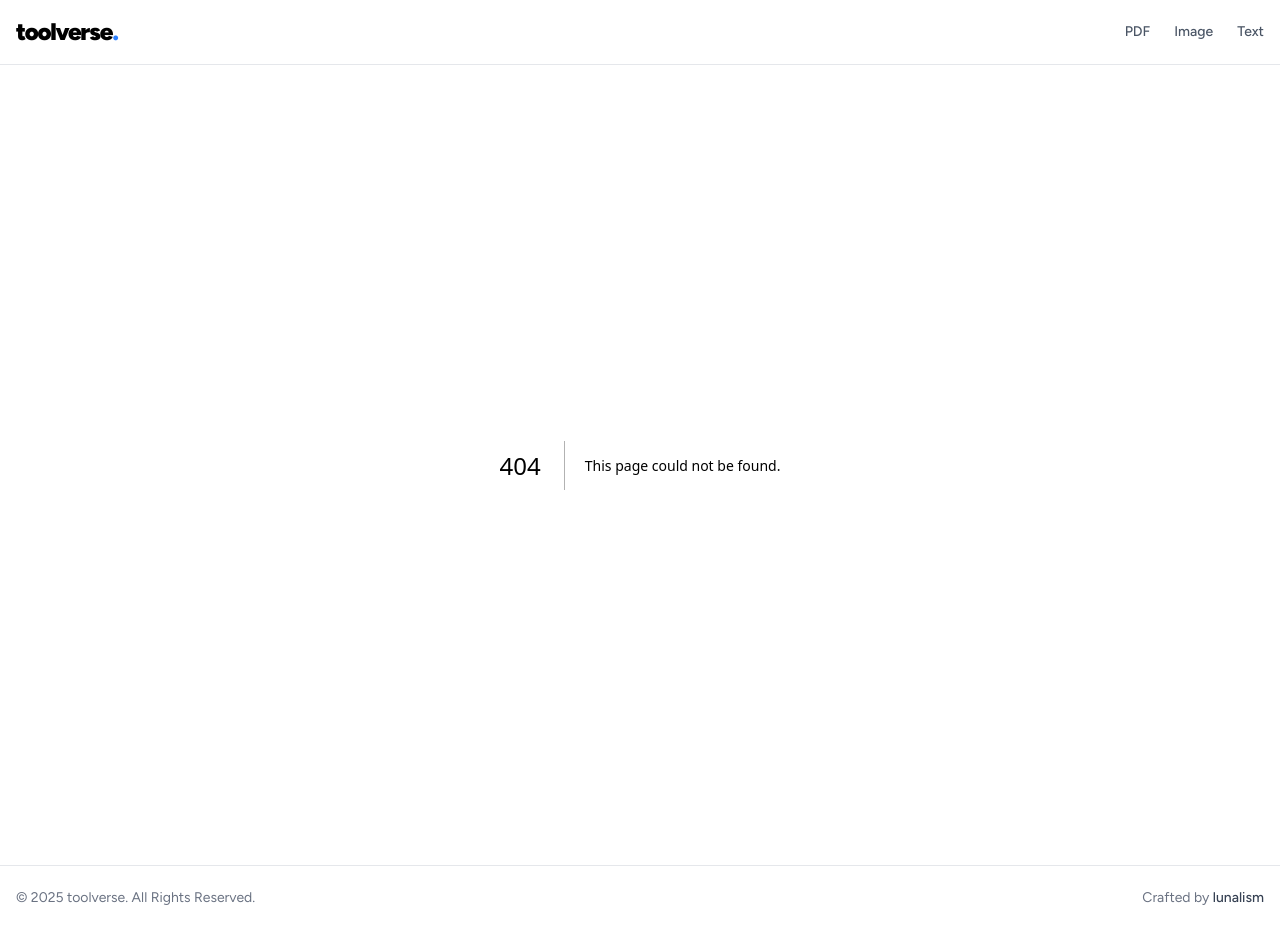
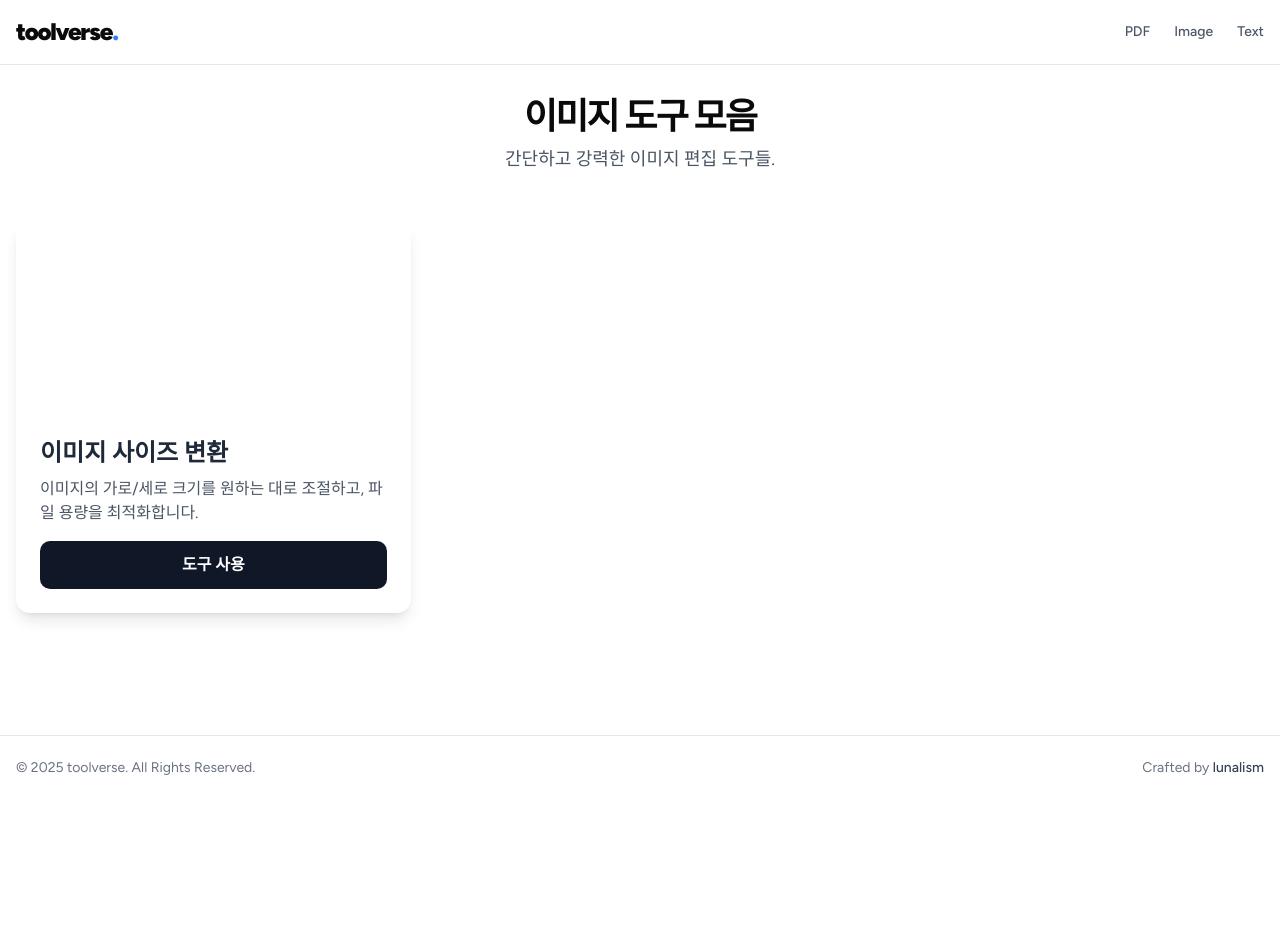
Before and after one commit to lunalism/toolverse, a Next.js app: page /image in a window 1280 px wide. Before the commit this address had no page. After the commit the page ends 800 px from the top, so only its background shows below. Built offline with nearby package versions, Linux system fonts and the light colour scheme; no server answers.

Commit message:
feat: Add UI scaffold for Image Tools section and Resizer page

```diff
--- /dev/null
+++ b/src/app/image/page.tsx
@@ -0,0 +1,74 @@
+// src/app/image/page.tsx
+
+"use client";
+
+import { useState, useEffect } from "react";
+import Link from "next/link";
+
+type UnsplashPhoto = { urls: { small: string; }; };
+
+const tools = [
+    {
+        href: "/image/resizer",
+        title: "이미지 사이즈 변환",
+        description: "이미지의 가로/세로 크기를 원하는 대로 조절하고, 파일 용량을 최적화합니다.",
+    },
+];
+
+const keywords = ['photo', 'art', 'camera', 'colorful'];
+
+export default function ImageToolsPage() {
+    const [imageUrls, setImageUrls] = useState<string[]>([]);
+    const [isLoading, setIsLoading] = useState<boolean>(true);
+
+    useEffect(() => {
+        const fetchImages = async () => {
+            try {
+                const response = await fetch( `https://api.unsplash.com/photos/random?query=${keywords.join(',')}&count=${tools.length}`, { headers: { Authorization: `Client-ID ${process.env.NEXT_PUBLIC_UNSPLASH_ACCESS_KEY}` } });
+                if (!response.ok) throw new Error('Unsplash API Error');
+                const data: UnsplashPhoto[] = await response.json();
+                const urls = data.map(photo => photo.urls.small);
+                setImageUrls(urls);
+            } catch (error) {
+                console.error(error);
+                setImageUrls([]);
+            } finally {
+                setIsLoading(false);
+            }
+        };
+        fetchImages();
+    }, []);
+
+    return (
+        <div className="container mx-auto px-4 py-8">
+            <div className="text-center mb-12">
+                <h1 className="text-4xl font-black tracking-tighter">이미지 도구 모음</h1>
+                <p className="text-lg text-gray-600 mt-2">간단하고 강력한 이미지 편집 도구들.</p>
+            </div>
+
+            {isLoading ? (/* Loading UI */ <div/>) : (
+                <div className="grid grid-cols-1 md:grid-cols-2 lg:grid-cols-3 gap-8">
+                    {tools.map((tool, index) => (
+                        <div key={tool.href} className="flex flex-col bg-white rounded-xl shadow-lg overflow-hidden transition-all duration-300 hover:shadow-2xl hover:-translate-y-2">
+                        <div className="relative h-48 w-full">
+                            {imageUrls[index] && (
+                                // eslint-disable-next-line @next/next/no-img-element
+                                <img src={imageUrls[index]} alt={tool.title} className="w-full h-full object-cover" />
+                            )}
+                        </div>
+                        <div className="flex-grow p-6 flex flex-col">
+                            <h2 className="text-2xl font-bold text-gray-800 mb-2">{tool.title}</h2>
+                            <p className="text-gray-600 mb-4 flex-grow">{tool.description}</p>
+                            <div className="mt-auto">
+                                <Link href={tool.href} className="inline-block w-full text-center px-6 py-3 bg-gray-900 text-white font-semibold rounded-lg hover:bg-gray-700 transition-colors">
+                                    도구 사용
+                                </Link>
+                            </div>
+                        </div>
+                    </div>
+                ))}
+                </div>
+            )}
+        </div>
+    );
+}
--- /dev/null
+++ b/src/app/image/resizer/page.tsx
@@ -0,0 +1,65 @@
+// src/app/image/resizer/page.tsx
+
+"use client";
+
+import { useState } from 'react';
+
+export default function ImageResizerPage() {
+    const [originalFile, setOriginalFile] = useState<File | null>(null);
+
+    return (
+        <div className="container mx-auto px-4 py-8">
+            <div className="text-center mb-8">
+                <h1 className="text-4xl font-black tracking-tighter">이미지 사이즈 변환</h1>
+                <p className="text-lg text-gray-600 mt-2">
+                이미지 크기를 조절하고 원하는 포맷으로 저장하세요.
+                </p>
+            </div>
+
+            {/* 파일 업로드 UI */}
+            {!originalFile && (
+                <div className="w-full max-w-2xl mx-auto">
+                    <label htmlFor="file-upload" className="flex flex-col items-center justify-center w-full h-64 border-2 border-dashed border-gray-300 rounded-lg cursor-pointer bg-gray-50 hover:bg-gray-100 transition-colors">
+                        <p>이미지 파일을 이곳에 드롭하거나 클릭하여 업로드하세요</p>
+                        <input id="file-upload" type="file" className="hidden" accept="image/*" />
+                    </label>
+                </div>
+            )}
+
+            {/* 이미지 리사이징 작업 UI */}
+            {originalFile && (
+                <div className="grid grid-cols-1 md:grid-cols-2 gap-8">
+                    {/* 원본 이미지 미리보기 */}
+                    <div className="space-y-4">
+                        <h2 className="text-lg font-semibold">원본 이미지</h2>
+                        <div className="border rounded-lg p-4 bg-gray-50">
+                            {/* 여기에 원본 이미지가 표시될 예정입니다. */}
+                            <p>{originalFile.name}</p>
+                        </div>
+                    </div>
+
+                    {/* 리사이징 옵션 및 결과 미리보기 */}
+                    <div className="space-y-4">
+                        <h2 className="text-lg font-semibold">리사이징 옵션</h2>
+                        <div className="border rounded-lg p-4 bg-white space-y-4">
+                            {/* 여기에 가로/세로 입력창, 비율 유지 옵션 등이 들어갈 예정입니다. */}
+                            <p>옵션 영역</p>
+                            <button className="w-full px-6 py-3 bg-gray-900 text-white font-semibold rounded-lg hover:bg-gray-700 transition-colors">
+                                사이즈 변환
+                            </button>
+                        </div>
+
+                        <h2 className="text-lg font-semibold mt-6">변환된 이미지</h2>
+                        <div className="border rounded-lg p-4 bg-gray-50">
+                            {/* 여기에 변환된 이미지가 표시될 예정입니다. */}
+                            <p>결과 미리보기 영역</p>
+                            <button className="w-full mt-4 px-6 py-3 bg-gradient-to-r from-teal-400 to-blue-600 text-white font-bold rounded-lg shadow-md hover:opacity-90">
+                                다운로드
+                            </button>
+                        </div>
+                    </div>
+                </div>
+            )}
+        </div>
+    );
+}
--- a/src/components/main/Header.tsx
+++ b/src/components/main/Header.tsx
@@ -20,7 +20,11 @@ const Header = () => {
                 PDF
               </Link>
             </li>
-            <li>Image</li>
+            <li>
+              <Link href="/image" className="hover:text-blue-500 transition-colors">
+                Image
+              </Link>
+            </li>
             <li>Text</li>
             {/* 앞으로 Link 컴포넌트로 바꿀 예정입니다 */}
           </ul>
```
